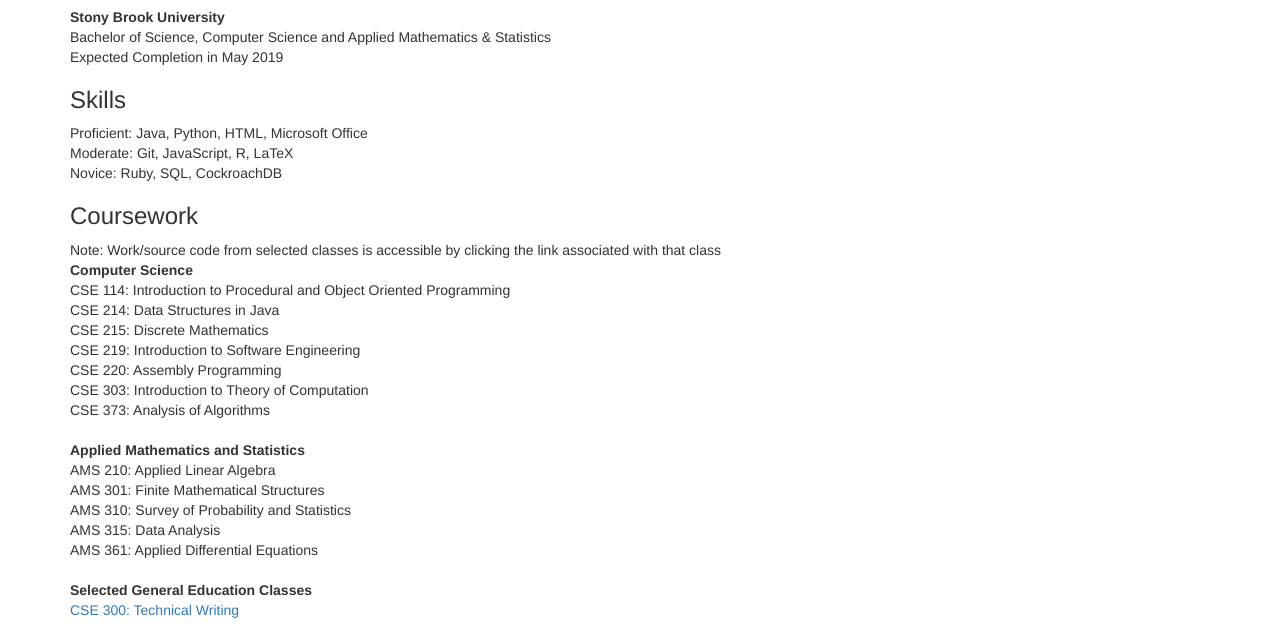
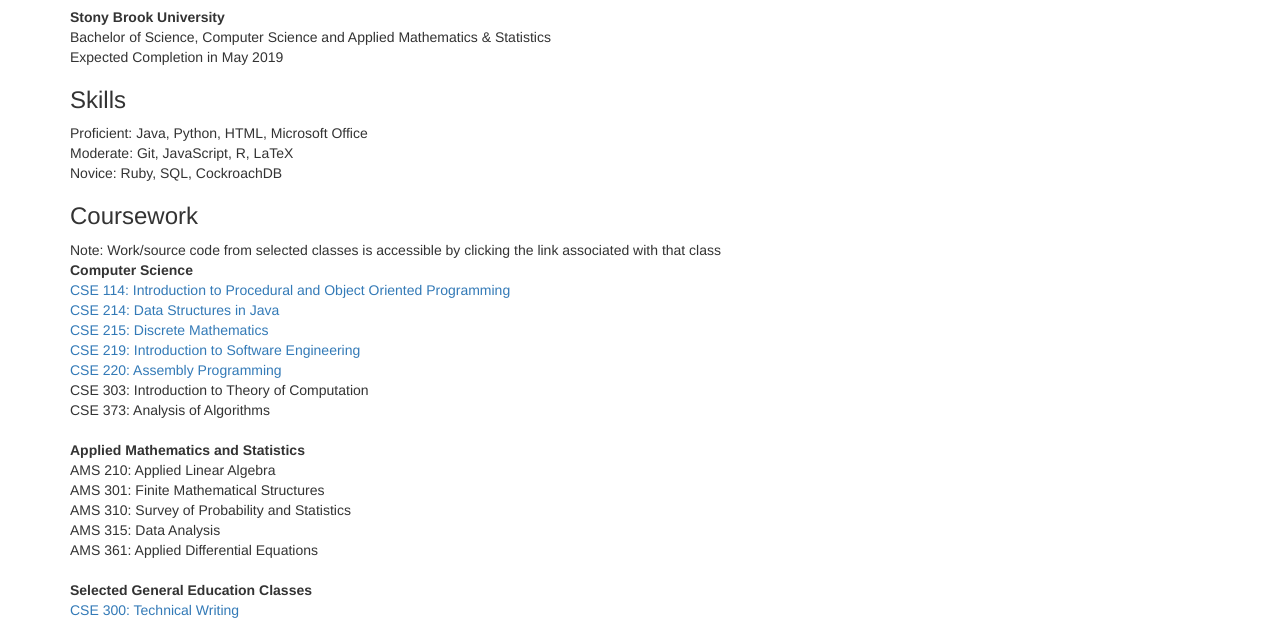
Before and after one commit to dsli208/Old-Website, a website: page public_html/about.html in a window 1280 px wide. Shown: the part 159-798 px from the top of the page. Drawn offline with nearby package versions, Linux system fonts and the light colour scheme; files that its build step writes are made by us from their sources.

Commit message:
Adding privacy provisions to resume and adding links to about page

```diff
--- a/public_html/about.html
+++ b/public_html/about.html
@@ -69,13 +69,13 @@
             <h3> Coursework </h3>
             <p> Note: Work/source code from selected classes is accessible by clicking the link associated with that class <br />
                 <b>Computer Science</b> <br />
-                CSE 114: Introduction to Procedural and Object Oriented Programming <br />
-                CSE 214: Data Structures in Java <br />
-                CSE 215: Discrete Mathematics <br />
-                CSE 219: Introduction to Software Engineering <br />
-                CSE 220: Assembly Programming <br />
+                <a href="https://github.com/dsli208/CSE-114">CSE 114: Introduction to Procedural and Object Oriented Programming</a> <br />
+                <a href="https://github.com/dsli208/CSE-214-Prelude-and-Small-Projects">CSE 214: Data Structures in Java</a> <br />
+                <a href="https://github.com/dsli208/Latex215">CSE 215: Discrete Mathematics</a> <br />
+                <a href="https://github.com/dsli208/Course-Site-Generator">CSE 219: Introduction to Software Engineering</a> <br />
+                <a href="https://github.com/dsli208/MIPS-Assembly">CSE 220: Assembly Programming</a> <br />
                 CSE 303: Introduction to Theory of Computation <br />
-                CSE 373: Analysis of Algorithms <br />
+                CSE 373: Analysis of Algorithms<br />
                 <br />
 
                 <b> Applied Mathematics and Statistics </b> <br />
```
Also changed, not shown: public_html/resume.html (+2 -1 lines), 1 other file.
